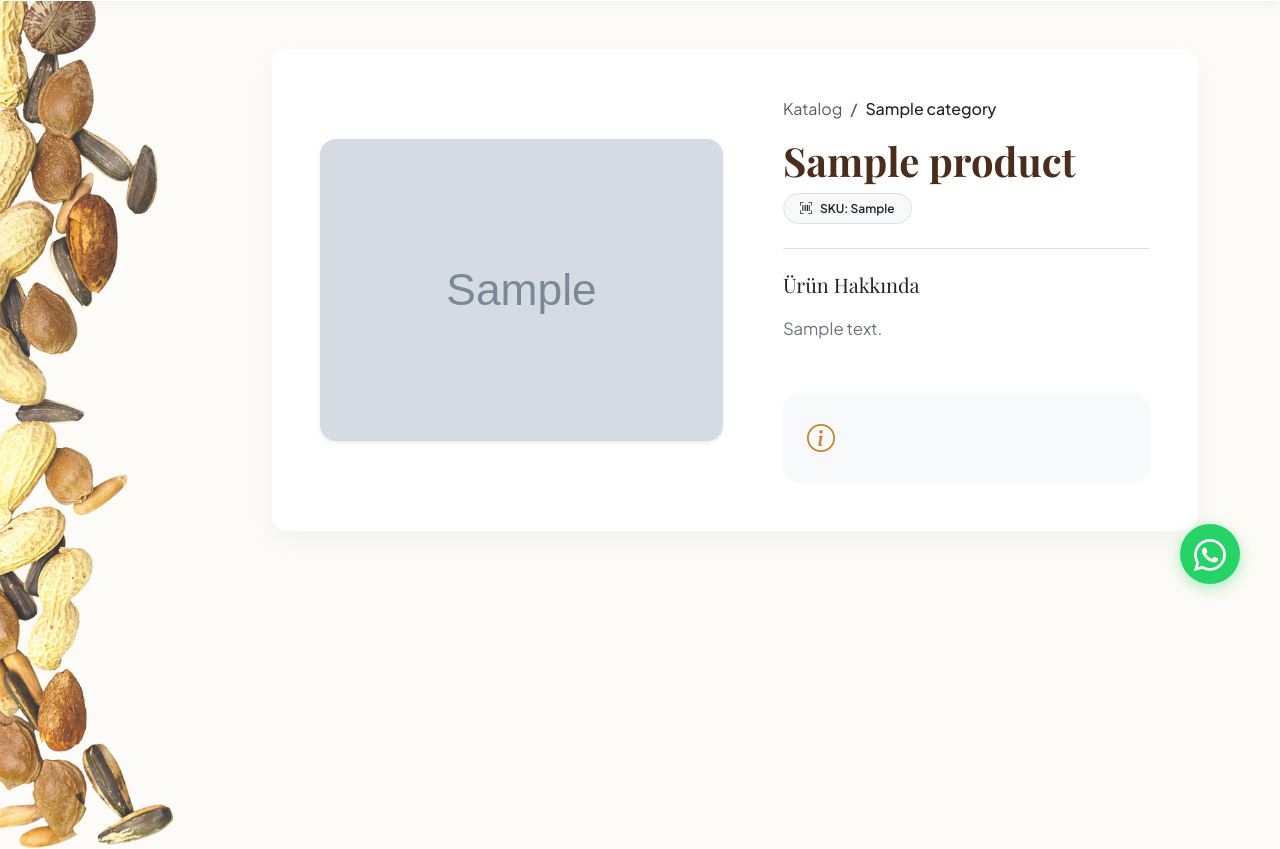
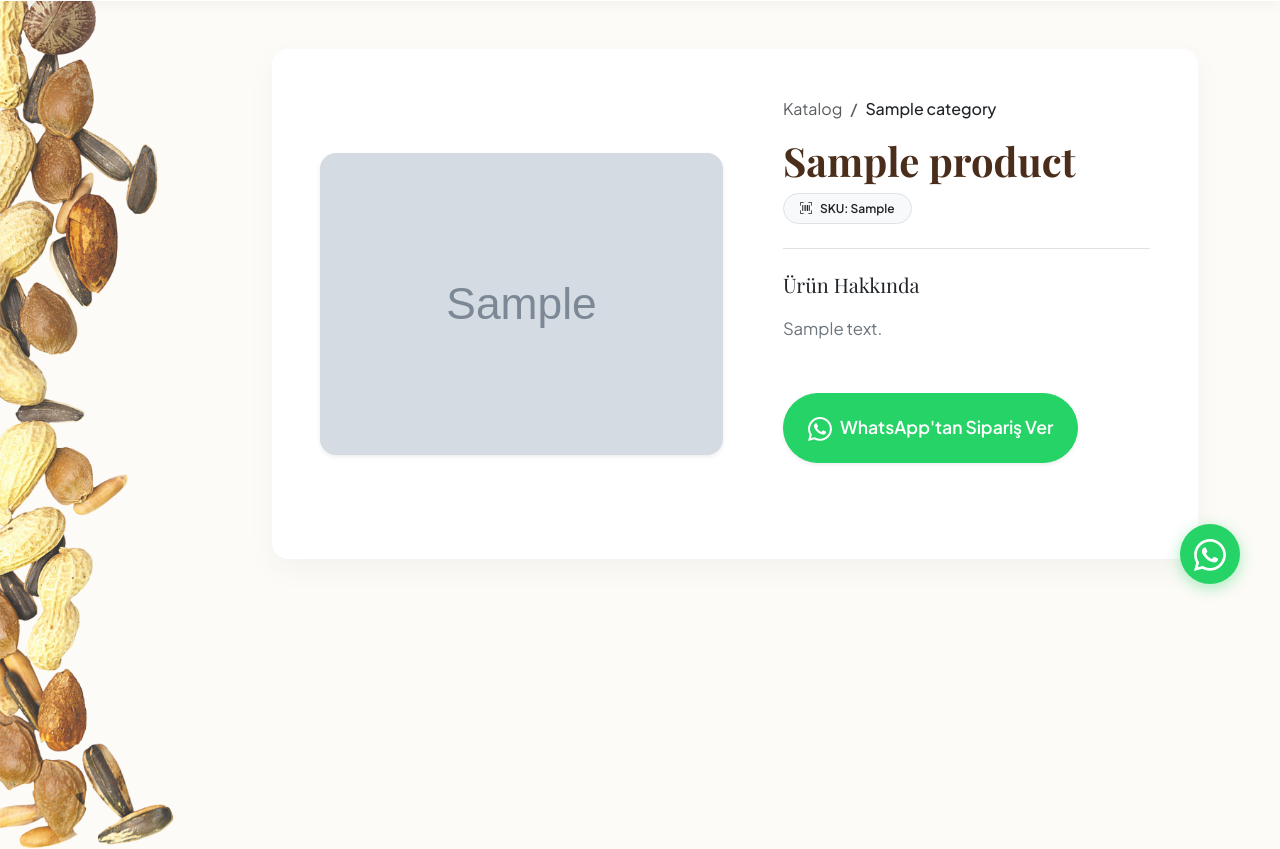
Before and after one commit to strip43weathers/kuraskuruyemis, a Django app: page /urunler/katalog/urun/1/ in a window 1280 px wide. Shown: the part 176-1025 px from the top of the page. Run offline with Django 5.2, Linux system fonts and the light colour scheme; tables that the repository leaves empty hold one stand-in row (values such as "Sample post"); grey boxes marked "Sample" are stand-in pictures; some web fonts are replaced.

Commit message:
wpsiparis

```diff
--- a/products/admin.py
+++ b/products/admin.py
@@ -13,7 +13,7 @@ class CategoryAdmin(admin.ModelAdmin):
 @admin.register(Product)
 class ProductAdmin(admin.ModelAdmin):
     # Listede görünecek sütunlar
-    list_display = ['name', 'category', 'sku', 'wholesale_price', 'public_price', 'show_public_price', 'stock_quantity', 'is_active']
+    list_display = ['name', 'category', 'sku', 'wholesale_price', 'public_price', 'show_public_price', 'allow_whatsapp_order', 'stock_quantity', 'is_active']
 
     # Sağ tarafta çıkacak filtreleme seçenekleri
     list_filter = ['is_active', 'category', 'created_at']
@@ -22,7 +22,7 @@ class ProductAdmin(admin.ModelAdmin):
     search_fields = ['name', 'sku']
 
     # Ürün detayına girmeden listede hızlıca değiştirilebilecek alanlar
-    list_editable = ['wholesale_price', 'public_price', 'show_public_price', 'stock_quantity', 'is_active']
+    list_editable = ['wholesale_price', 'public_price', 'show_public_price', 'allow_whatsapp_order', 'stock_quantity', 'is_active']
 
 
 @admin.register(ContactMessage)
--- a/products/models.py
+++ b/products/models.py
@@ -42,6 +42,13 @@ class Product(models.Model):
         default=False,
         verbose_name="4- Vitrinde Fiyatı Göster",
         help_text="İşaretlenirse halka açık katalogda 'Vitrin/Perakende Fiyatı' görünür."
+    )
+    # models.py içindeki Product modeline şu alanı ekle:
+
+    allow_whatsapp_order = models.BooleanField(
+        default=True,
+        verbose_name="5- WhatsApp Sipariş Butonu",
+        help_text="Bu ürün için vitrinde 'WhatsApp ile Sipariş Ver' butonu görünsün mü?"
     )
 
     # Stok ve Minimum Sipariş - KG cinsinden olacağı için DecimalField
--- a/templates/products/public_detail.html
+++ b/templates/products/public_detail.html
@@ -39,13 +39,20 @@
                 {{ product.description|linebreaks }}
             </div>
 
-            <div class="bg-light p-4 rounded-4">
-                <div class="d-flex align-items-center">
-                    <div class="me-3">
-                        <i class="bi bi-info-circle fs-3" style="color: var(--brand-accent);"></i>
-                    </div>
-                </div>
+            <!-- YENİ EKLENEN KISIM: WhatsApp Sipariş Butonu -->
+            {% if product.allow_whatsapp_order %}
+            <div class="mb-5">
+                <!-- DİKKAT: '905555555555' yazan yere kendi numaranı boşluksuz şekilde yazmalısın -->
+                <a href="https://wa.me/905325101418?text=Merhaba, *{{ product.name }}* siparişi vermek istiyorum.%0A%0A📦 *İstediğim Miktar:* %0A📍 *Teslimat Adresim:* "
+                target="_blank"
+                class="btn btn-success px-4 py-3 rounded-pill fw-bold shadow-sm d-inline-flex align-items-center"
+                style="font-size: 1.1rem; background-color: #25D366; border-color: #25D366;">
+                    <i class="bi bi-whatsapp fs-4 me-2"></i> WhatsApp'tan Sipariş Ver
+                </a>
             </div>
+            {% endif %}
+            <!-- BİTİŞ -->
+
         </div>
     </div>
 </div>
```
Also changed, not shown: products/migrations/0009_product_allow_whatsapp_order.py (added).
